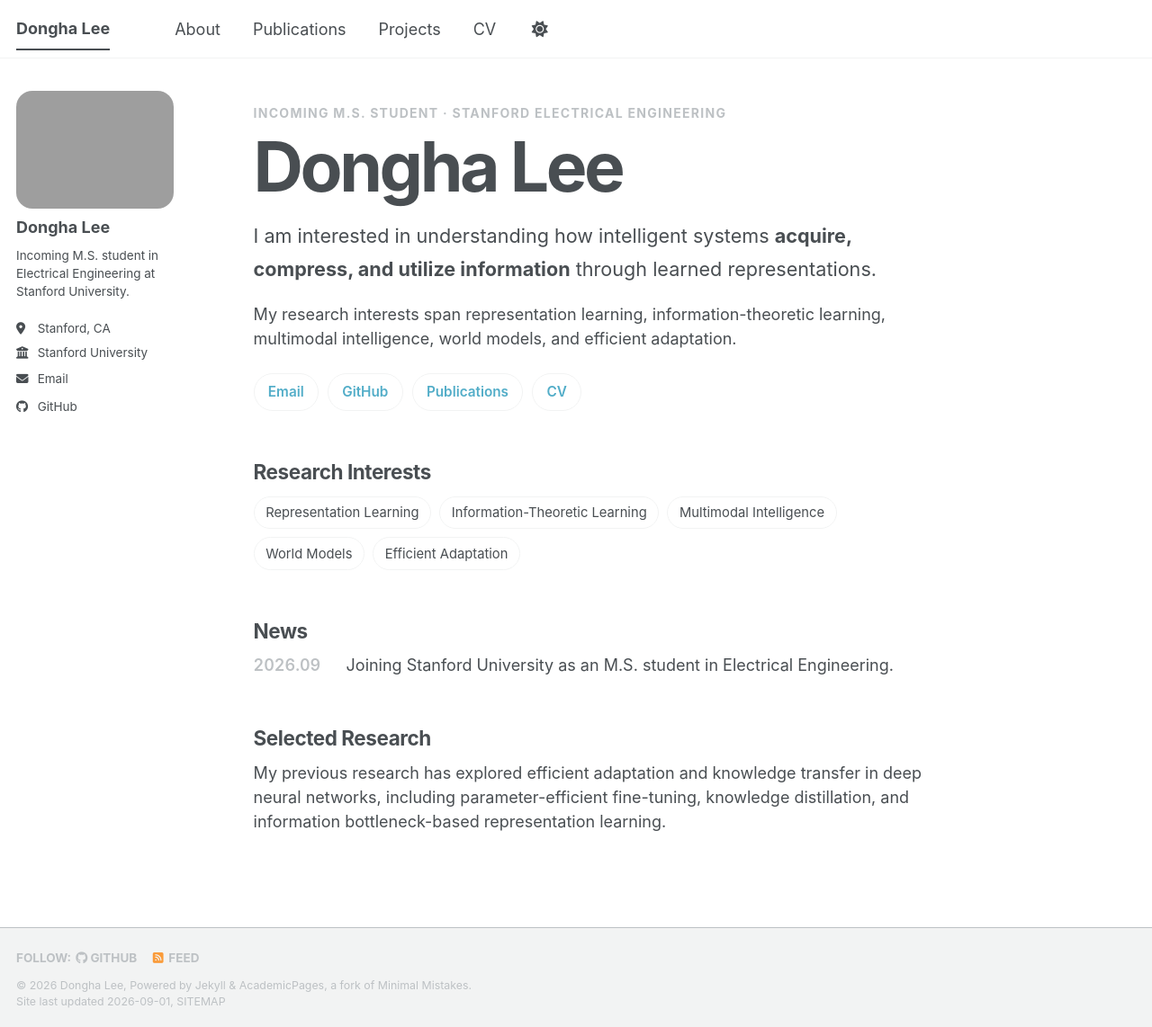
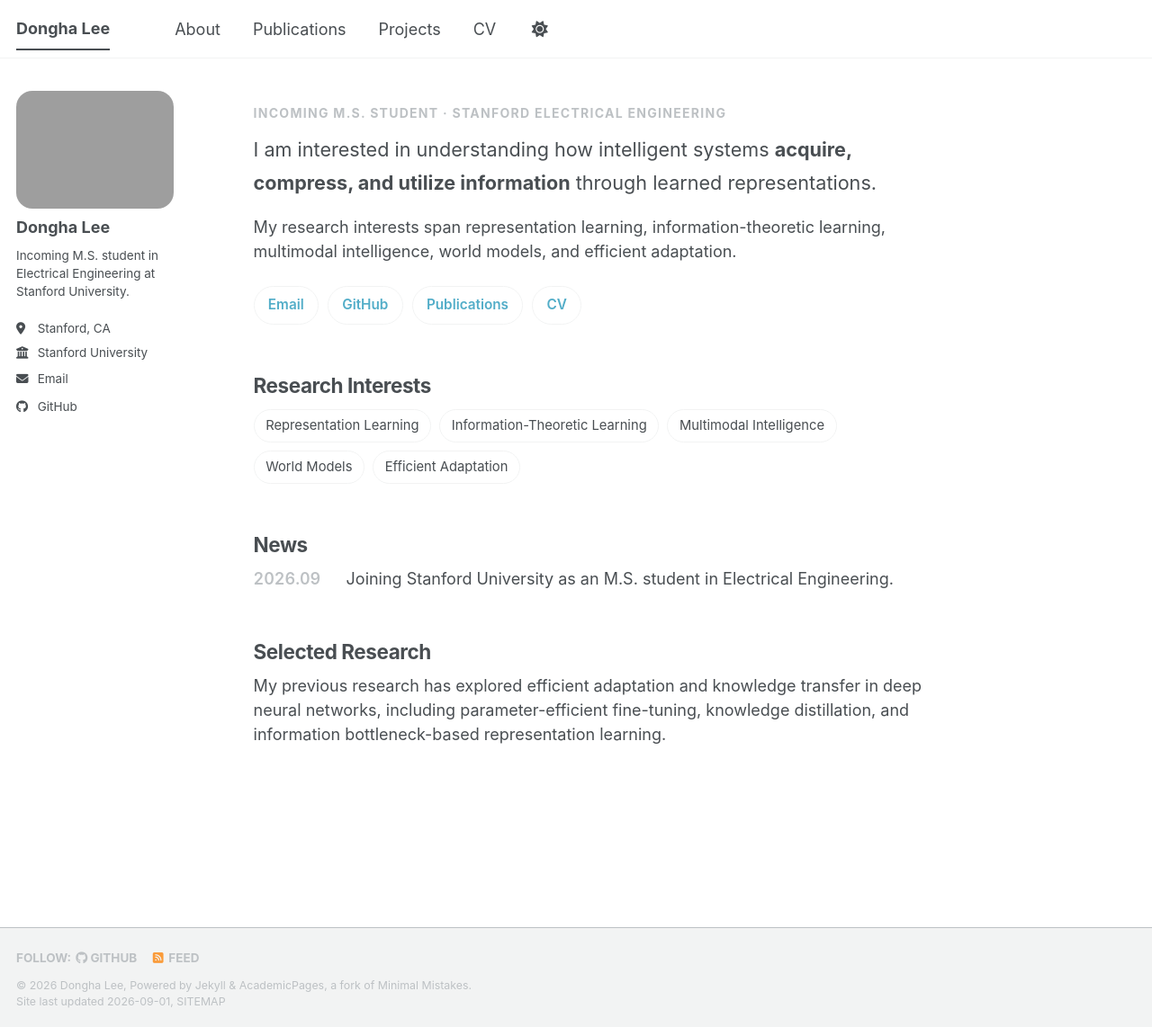
Before and after one commit to lee-research/lee-research.github.io, a Jekyll site: the page built from _pages/about.md, in a window 1280 px wide and 1142 px high. Shown: the whole window at 90% size. Built offline with Jekyll 4.4.1, drawn with Linux system fonts in a browser that asks for light colours; a script bundle is joined from its source files by our own code; library files that are not in the unit come from our copies.

Commit message:
Update about.md

```diff
--- a/_pages/about.md
+++ b/_pages/about.md
@@ -12,8 +12,6 @@ redirect_from:
 <p class="home-kicker">
   Incoming M.S. Student · Stanford Electrical Engineering
 </p>
-
-<h1>Dongha Lee</h1>
 
 <p class="home-lead">
 I am interested in understanding how intelligent systems
```
